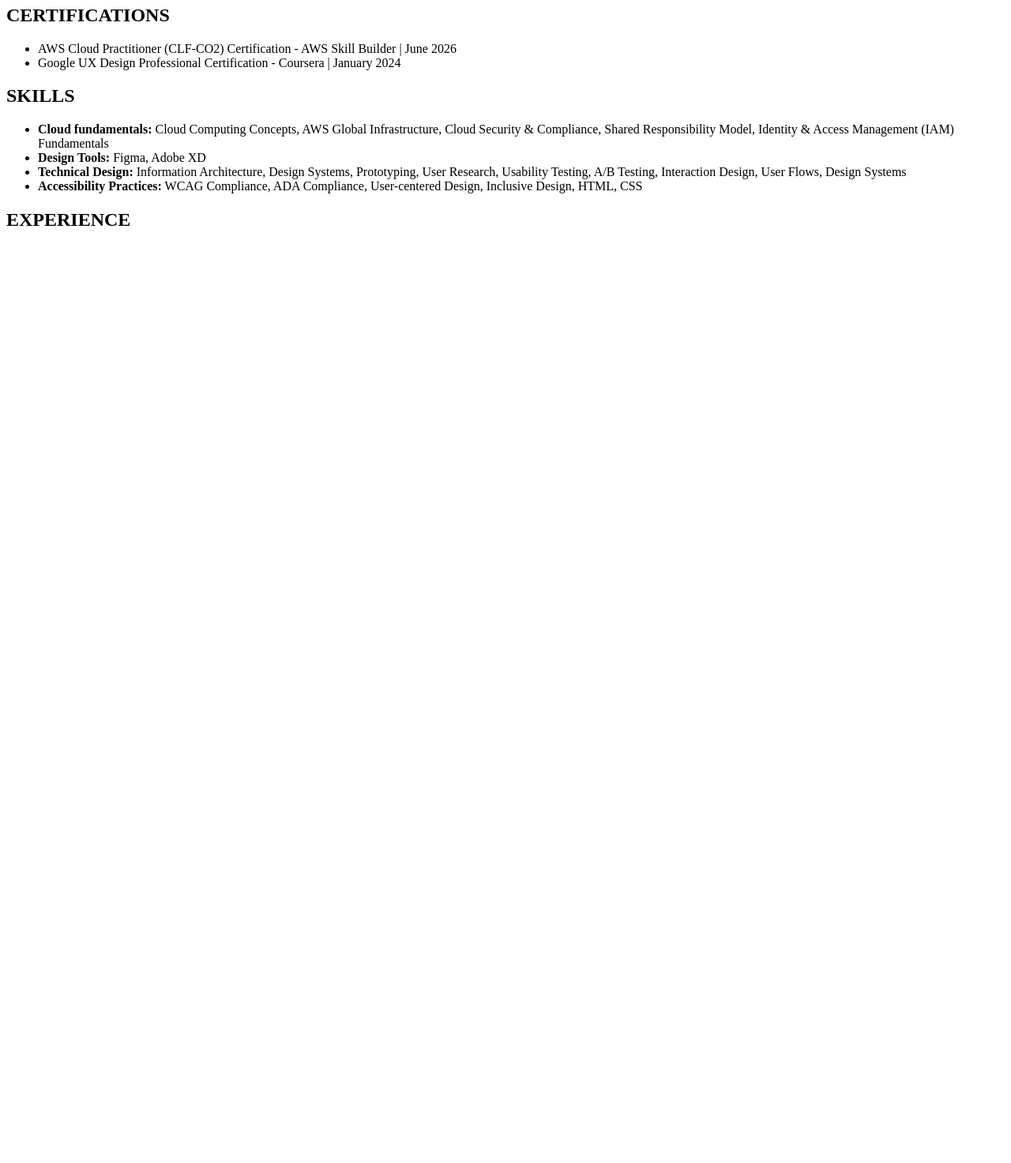
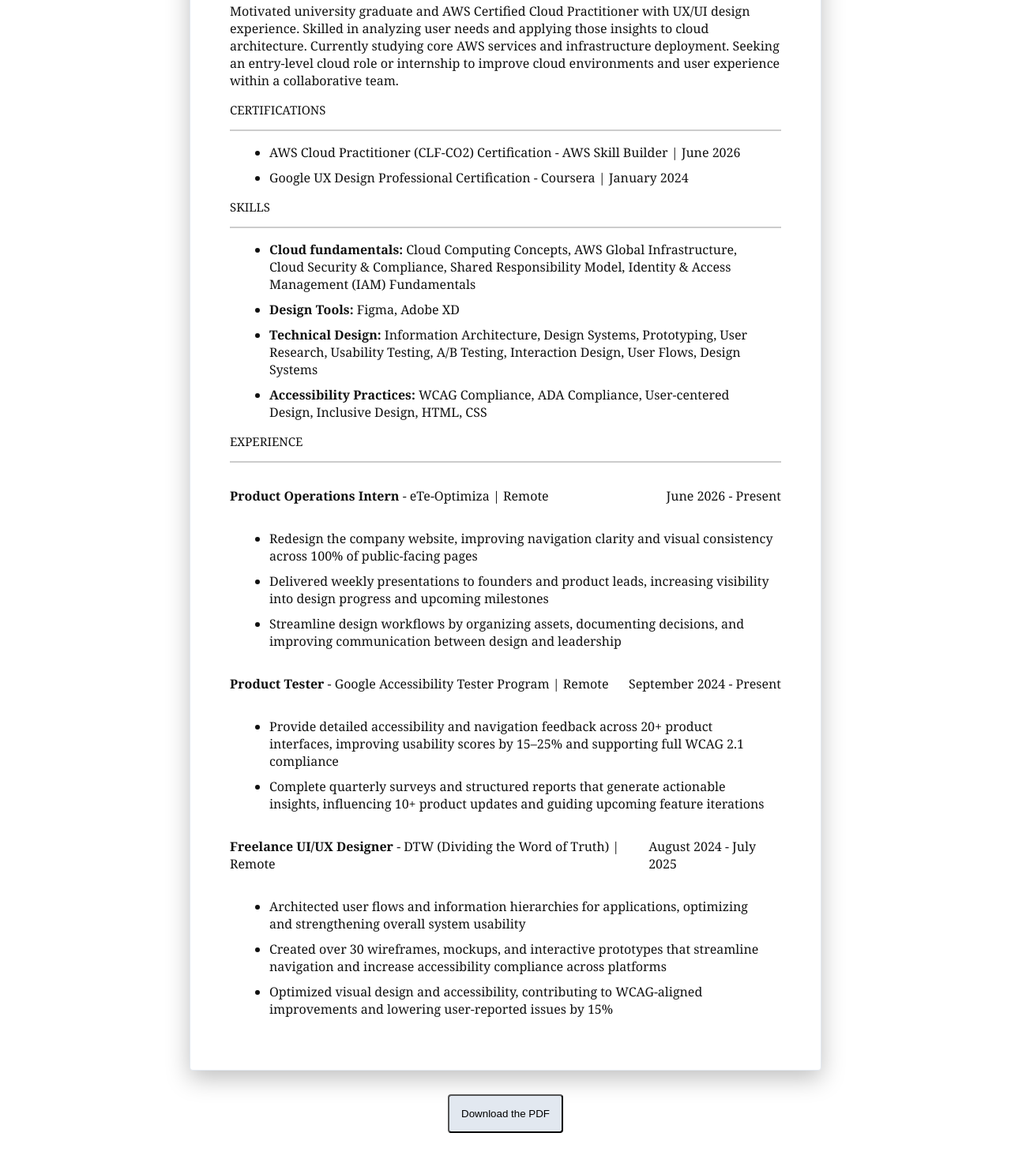
Before and after one commit to Lomerci/cloud-resume-site, a plain HTML site: page index.html in a window 1280 px wide. Shown: the part 285-1758 px from the top of the page at 79% size. Before the commit the page ends 800 px from the top, so only its background shows below. Drawn offline with Linux system fonts and the light colour scheme.

Commit message:
Add one more goal in the future roadmap in README.md, edit index.html to clean up the formatting and layout of the resume and add style.css to add a neat and sleek design to the resume as well as add the button to allow downloading

```diff
--- a/index.html
+++ b/index.html
@@ -4,33 +4,44 @@
     <meta charset="UTF-8">
     <meta name="viewport" content="width=device-width, initial-scale=1.0">
     <title>My Cloud Resume</title>
+    <link rel="stylesheet" href="style.css">
 </head>
 <body>
-    <div class = "contact">
+    <div id= "resume-container">
+    <div id = "contact">
         <h1>Buniechukwu Emegwa</h1>
-        <ul>
+        <ul id = "contact-section">
             <li>+ 1 (713) - 213 - 7124</li>
             <li>bunie.emegwa@gmail.com</li>
-            <li>Portfolio:</li>
+            <li><a href="https://bunieemegwa.wixsite.com/emegwaux-studio">Portfolio</a></li>
         </ul>
         <p>(Text or Email Preferred)</p>
     </div>
 
     <div class = "summary">
-        <h2>PROFESSIONAL SUMMARY</h2>
+        <div class = "resume-separator">
+            <h2>PROFESSIONAL SUMMARY</h2>
+            <hr class = "resume-line">
+        </div>
         <p>Motivated university graduate and AWS Certified Cloud Practitioner with UX/UI design experience. Skilled in analyzing user needs and applying those insights to cloud architecture. Currently studying core AWS services and infrastructure deployment. Seeking an entry‑level cloud role or internship to improve cloud environments and user experience within a collaborative team.</p>
     </div>
 
-    <div class = "certification">
-        <h2>CERTIFICATIONS</h2>
+    <div id = "certification">
+        <div class = "resume-separator">
+            <h2>CERTIFICATIONS</h2>
+            <hr class = "resume-line">
+        </div>
         <ul>
             <li>AWS Cloud Practitioner (CLF-CO2) Certification - AWS Skill Builder | June 2026</li>
             <li>Google UX Design Professional Certification - Coursera | January 2024</li>
         </ul>
     </div>
 
-    <div class = "skill">
-        <h2>SKILLS</h2>
+    <div id = "skill">
+        <div class = "resume-separator">
+            <h2>SKILLS</h2>
+            <hr class = "resume-line">
+        </div>
         <ul>
             <li><b>Cloud fundamentals:</b> Cloud Computing Concepts, AWS Global Infrastructure, Cloud Security & Compliance, Shared Responsibility Model, Identity & Access Management (IAM) Fundamentals</li>
             <li><b>Design Tools:</b> Figma, Adobe XD</li>
@@ -39,8 +50,50 @@
         </ul>
     </div>
 
+    <div id = "experience">
+        <div class = "resume-separator">
+            <h2>EXPERIENCE</h2>
+            <hr class = "resume-line">
+        </div>
+        <div class = "ete-optimiza">
+        <div class = "headline">
+            <p><b>Product Operations Intern</b> - eTe-Optimiza | Remote</p>
+            <p>June 2026 - Present</p>
+        </div>
+        <ul>
+            <li>Redesign the company website, improving navigation clarity and visual consistency across 100% of public‑facing pages</li>
+            <li>Delivered weekly presentations to founders and product leads, increasing visibility into design progress and upcoming milestones</li>
+            <li>Streamline design workflows by organizing assets, documenting decisions, and improving communication between design and leadership</li>
+        </ul>
+        </div>
+
+        <div class = "google">
+        <div class = "headline">
+            <p><b>Product Tester</b> - Google Accessibility Tester Program | Remote</p>
+            <p>September 2024 - Present</p>
+        </div>
+        <ul>
+            <li>Provide detailed accessibility and navigation feedback across 20+ product interfaces, improving usability scores by 15–25% and supporting full WCAG 2.1 compliance</li>
+            <li>Complete quarterly surveys and structured reports that generate actionable insights, influencing 10+ product updates and guiding upcoming feature iterations</li>
+        </ul>
+        </div>
+
+        <div class = "dtw">
+            <div class = "headline">
+                <p><b>Freelance UI/UX Designer</b> - DTW (Dividing the Word of Truth) | Remote</p>
+                <p>August 2024 - July 2025</p>
+            </div>
+            <ul>
+                <li>Architected user flows and information hierarchies for applications, optimizing and strengthening overall system usability</li>
+                <li>Created over 30 wireframes, mockups, and interactive prototypes that streamline navigation and increase accessibility compliance across platforms</li>
+                <li>Optimized visual design and accessibility, contributing to WCAG‑aligned improvements and lowering user‑reported issues by 15%</li>
+            </ul>
+        </div>
+    </div>
+    </div>
+
     <div>
-        <h2>EXPERIENCE</h2>
+    <button>Download the PDF</button>
     </div>
 </body>
 </html>
--- /dev/null
+++ b/style.css
@@ -0,0 +1,65 @@
+body {
+    font-family: "Times New Romans", Georgia, serif;
+    margin: 0;
+    padding: 40px 20px;
+    display: flex;
+    flex-direction: column;
+    align-items: center;
+}
+
+#resume-container {
+    background-color: #ffffff;
+    color: #111111;
+    width: 100%;
+    max-width: 800px;
+    min-height: 1000px;
+    padding: 50px;
+    box-sizing: border-box;
+    border: 1px solid #e2e8f0;
+    border-radius: 4px;
+    box-shadow: 0 10px 30px rgba(0, 0, 0, 0.25);
+}
+
+h1 {
+    font-size: 25px;
+}
+
+h1, #contact p {
+    text-align: center;
+}
+
+h2 {
+    font-size: 15px;
+    font-weight: normal;
+}
+
+.resume-line {
+    border: none;
+    border-top: 2px solid #ccc;
+    margin: 15px 0;
+    width: 100%;
+}
+
+.headline {
+    display: flex;
+    justify-content: space-between;
+}
+
+#contact ul {
+    display: flex;
+    justify-content: space-around;
+}
+
+#certification li,
+#skill li,
+#experience li {
+    margin: 10px 10px;
+}
+
+button {
+    background-color: #e2e8f0;
+    color: black;
+    padding: 15px;
+    margin-top: 30px;
+    border-radius: 4px;
+}
```
Also changed, not shown: 1 other file.
